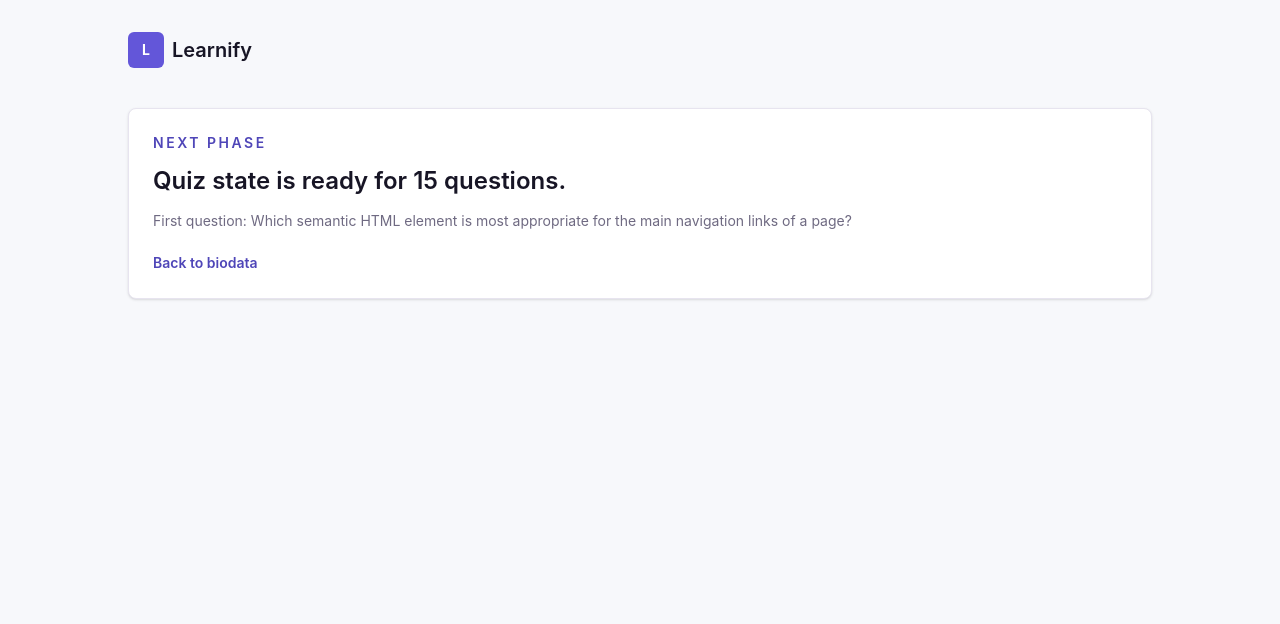
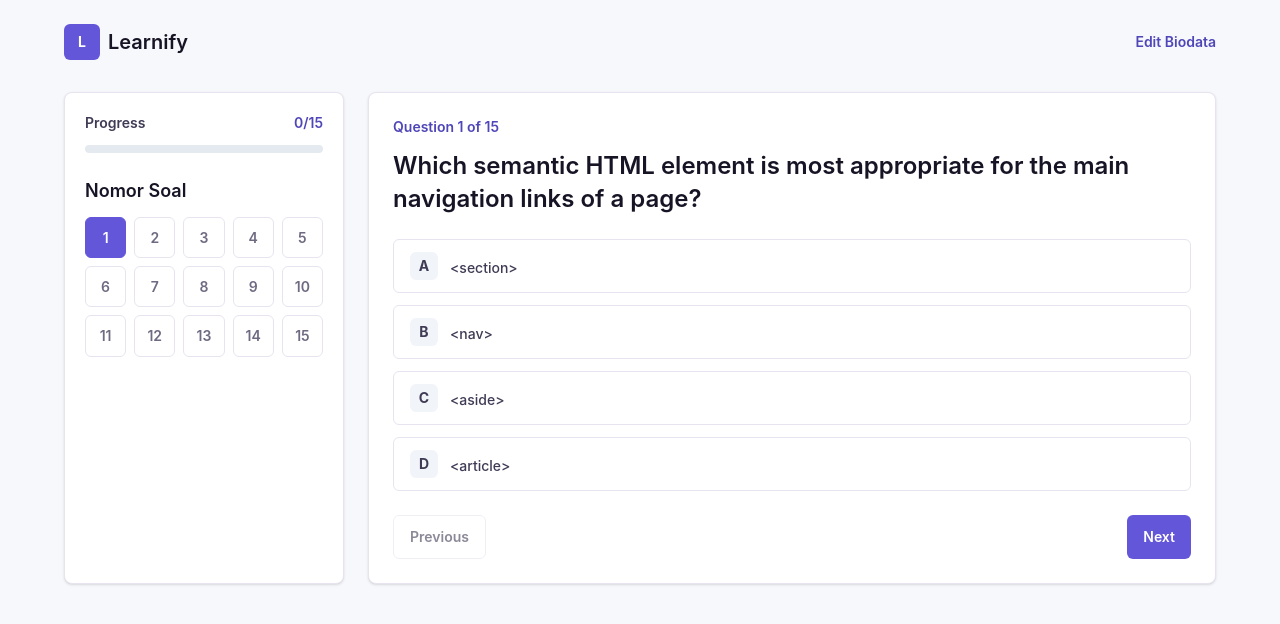
Before and after one commit to tasyaswantara/Learnify, a React (Vite) app: page /quiz in a window 1280 px wide. Shown: the top 624 px of the page. Built offline with nearby package versions, Linux system fonts and the light colour scheme.

Commit message:
feat: implement interactive quiz interface and navigation

```diff
--- a/src/App.jsx
+++ b/src/App.jsx
@@ -1,44 +1,14 @@
-import { Link, Route, Routes } from 'react-router-dom'
+import { Route, Routes } from 'react-router-dom'
 import LandingPage from './pages/LandingPage'
-import Logo from './components/common/Logo'
+import QuizPage from './pages/QuizPage'
 import { QuizProvider } from './context/QuizContext'
-import useQuiz from './hooks/useQuiz'
-
-function QuizPlaceholder() {
-  const { currentQuestion, totalQuestions } = useQuiz()
-
-  return (
-    <main className="min-h-screen bg-[#f7f8fb] px-6 py-8 text-ink-900">
-      <div className="mx-auto max-w-5xl">
-        <Logo />
-        <section className="mt-10 rounded-lg border border-line bg-white p-6 shadow-sm">
-          <p className="text-sm font-semibold uppercase tracking-[0.18em] text-brand-700">
-            Next Phase
-          </p>
-          <h1 className="mt-3 text-2xl font-semibold tracking-normal">
-            Quiz state is ready for {totalQuestions} questions.
-          </h1>
-          <p className="mt-3 text-sm leading-6 text-ink-500">
-            First question: {currentQuestion.question}
-          </p>
-          <Link
-            className="mt-5 inline-flex text-sm font-semibold text-brand-700"
-            to="/"
-          >
-            Back to biodata
-          </Link>
-        </section>
-      </div>
-    </main>
-  )
-}
 
 function App() {
   return (
     <QuizProvider>
       <Routes>
         <Route path="/" element={<LandingPage />} />
-        <Route path="/quiz" element={<QuizPlaceholder />} />
+        <Route path="/quiz" element={<QuizPage />} />
       </Routes>
     </QuizProvider>
   )
--- /dev/null
+++ b/src/components/quiz/OptionButton.jsx
@@ -0,0 +1,23 @@
+import { cn } from '../../utils/cn'
+
+function OptionButton({ isSelected, option, onSelect }) {
+  return (
+    <button
+      className={cn(
+        'flex w-full items-start gap-3 rounded-md border px-4 py-3 text-left transition',
+        isSelected
+          ? 'border-brand-600 bg-brand-50 text-brand-700'
+          : 'border-line bg-white text-ink-700 hover:border-brand-600',
+      )}
+      onClick={onSelect}
+      type="button"
+    >
+      <span className="flex h-7 w-7 shrink-0 items-center justify-center rounded-md bg-surface-100 text-sm font-bold">
+        {option.id}
+      </span>
+      <span className="pt-1 text-sm font-medium leading-6">{option.text}</span>
+    </button>
+  )
+}
+
+export default OptionButton
--- /dev/null
+++ b/src/components/quiz/QuestionCard.jsx
@@ -0,0 +1,54 @@
+import Button from '../common/Button'
+import OptionButton from './OptionButton'
+
+function QuestionCard({
+  currentQuestionIndex,
+  isFirstQuestion,
+  isLastQuestion,
+  nextQuestion,
+  previousQuestion,
+  question,
+  selectedAnswer,
+  selectAnswer,
+  totalQuestions,
+}) {
+  return (
+    <section className="rounded-lg border border-line bg-white p-6 shadow-sm">
+      <p className="text-sm font-semibold text-brand-700">
+        Question {currentQuestionIndex + 1} of {totalQuestions}
+      </p>
+      <h2 className="mt-3 text-2xl font-semibold leading-snug text-ink-900">
+        {question.question}
+      </h2>
+      {question.code && (
+        <pre className="mt-5 overflow-x-auto rounded-lg bg-ink-900 p-4 text-sm leading-6 text-white">
+          <code>{question.code}</code>
+        </pre>
+      )}
+      <div className="mt-6 space-y-3">
+        {question.options.map((option) => (
+          <OptionButton
+            isSelected={selectedAnswer === option.id}
+            key={option.id}
+            onSelect={() => selectAnswer(question.id, option.id)}
+            option={option}
+          />
+        ))}
+      </div>
+      <div className="mt-6 flex items-center justify-between gap-3">
+        <Button
+          disabled={isFirstQuestion}
+          onClick={previousQuestion}
+          variant="outline"
+        >
+          Previous
+        </Button>
+        <Button disabled={isLastQuestion} onClick={nextQuestion}>
+          Next
+        </Button>
+      </div>
+    </section>
+  )
+}
+
+export default QuestionCard
--- /dev/null
+++ b/src/components/quiz/QuestionNavigation.jsx
@@ -0,0 +1,32 @@
+import { cn } from '../../utils/cn'
+
+function QuestionNavigation({ answers, currentQuestionIndex, goToQuestion, questions }) {
+  return (
+    <div className="grid grid-cols-5 gap-2">
+      {questions.map((question, index) => {
+        const isCurrent = index === currentQuestionIndex
+        const isAnswered = Boolean(answers[question.id])
+
+        return (
+          <button
+            className={cn(
+              'aspect-square rounded-md border text-sm font-semibold transition',
+              isCurrent && 'border-brand-600 bg-brand-600 text-white',
+              !isCurrent &&
+                isAnswered &&
+                'border-success-600 bg-success-600 text-white',
+              !isCurrent && !isAnswered && 'border-line bg-white text-ink-500',
+            )}
+            key={question.id}
+            onClick={() => goToQuestion(index)}
+            type="button"
+          >
+            {index + 1}
+          </button>
+        )
+      })}
+    </div>
+  )
+}
+
+export default QuestionNavigation
--- /dev/null
+++ b/src/components/quiz/QuizProgress.jsx
@@ -0,0 +1,20 @@
+function QuizProgress({ answeredCount, progressPercentage, totalQuestions }) {
+  return (
+    <div>
+      <div className="flex items-center justify-between text-sm font-semibold">
+        <span className="text-ink-700">Progress</span>
+        <span className="text-brand-700">
+          {answeredCount}/{totalQuestions}
+        </span>
+      </div>
+      <div className="mt-3 h-2 overflow-hidden rounded-full bg-surface-200">
+        <div
+          className="h-full rounded-full bg-brand-600 transition-all"
+          style={{ width: `${progressPercentage}%` }}
+        />
+      </div>
+    </div>
+  )
+}
+
+export default QuizProgress
--- /dev/null
+++ b/src/components/quiz/QuizSidebar.jsx
@@ -0,0 +1,33 @@
+import QuizProgress from './QuizProgress'
+import QuestionNavigation from './QuestionNavigation'
+
+function QuizSidebar({
+  answeredCount,
+  answers,
+  currentQuestionIndex,
+  goToQuestion,
+  progressPercentage,
+  questions,
+  totalQuestions,
+}) {
+  return (
+    <aside className="rounded-lg border border-line bg-white p-5 shadow-sm">
+      <QuizProgress
+        answeredCount={answeredCount}
+        progressPercentage={progressPercentage}
+        totalQuestions={totalQuestions}
+      />
+      <div className="mt-6">
+        <h1 className="mb-3 text-lg font-semibold text-ink-900">Nomor Soal</h1>
+        <QuestionNavigation
+          answers={answers}
+          currentQuestionIndex={currentQuestionIndex}
+          goToQuestion={goToQuestion}
+          questions={questions}
+        />
+      </div>
+    </aside>
+  )
+}
+
+export default QuizSidebar
--- /dev/null
+++ b/src/pages/QuizPage.jsx
@@ -0,0 +1,48 @@
+import { Link } from 'react-router-dom'
+import Logo from '../components/common/Logo'
+import QuestionCard from '../components/quiz/QuestionCard'
+import QuizSidebar from '../components/quiz/QuizSidebar'
+import useQuiz from '../hooks/useQuiz'
+
+function QuizPage() {
+  const quiz = useQuiz()
+  const selectedAnswer = quiz.answers[quiz.currentQuestion.id]
+
+  return (
+    <main className="min-h-screen bg-[#f7f8fb] px-5 py-6 text-ink-900 sm:px-8">
+      <div className="mx-auto max-w-6xl">
+        <header className="flex items-center justify-between gap-4">
+          <Logo />
+          <Link className="text-sm font-semibold text-brand-700" to="/">
+            Edit Biodata
+          </Link>
+        </header>
+
+        <section className="mt-8 grid gap-6 lg:grid-cols-[280px_1fr]">
+          <QuizSidebar
+            answeredCount={quiz.answeredCount}
+            answers={quiz.answers}
+            currentQuestionIndex={quiz.currentQuestionIndex}
+            goToQuestion={quiz.goToQuestion}
+            progressPercentage={quiz.progressPercentage}
+            questions={quiz.questions}
+            totalQuestions={quiz.totalQuestions}
+          />
+          <QuestionCard
+            currentQuestionIndex={quiz.currentQuestionIndex}
+            isFirstQuestion={quiz.isFirstQuestion}
+            isLastQuestion={quiz.isLastQuestion}
+            nextQuestion={quiz.nextQuestion}
+            previousQuestion={quiz.previousQuestion}
+            question={quiz.currentQuestion}
+            selectAnswer={quiz.selectAnswer}
+            selectedAnswer={selectedAnswer}
+            totalQuestions={quiz.totalQuestions}
+          />
+        </section>
+      </div>
+    </main>
+  )
+}
+
+export default QuizPage
```
Also changed, not shown: 1 other file (tests, documents, lock files or other folders).
